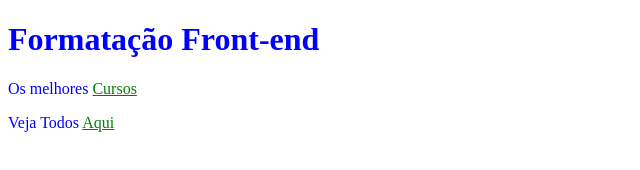
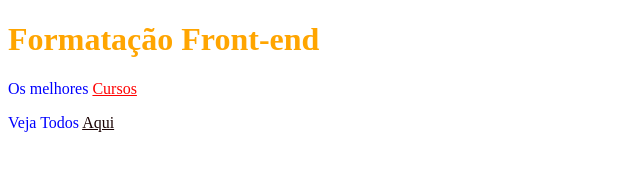
Before and after one commit to D-Michel-dev/Aula-dia-05-09-2025, a plain HTML site: page exercicio-1-seletores/index.html in a window 1280 px wide. Shown: the whole page, without its empty margins (0-640 px from the left). Drawn offline with Linux system fonts and the light colour scheme.

Commit message:
feat: adicionados id para titulo e segundo link para estilizá-los separadamente

```diff
--- a/exercicio-1-seletores/index.html
+++ b/exercicio-1-seletores/index.html
@@ -7,9 +7,9 @@
     <title>Titulo</title>
 </head>
 <body>
-    <h1>Formatação Front-end</h1>
+    <h1 id="logo">Formatação Front-end</h1>
 
-    <p>Os melhores <a href="/">Cursos</a></p>
+    <p>Os melhores <a id="link" href="/">Cursos</a></p>
     <p>Veja Todos <a href="/">Aqui</a></p>
 </body>
 </html>
--- a/exercicio-1-seletores/style.css
+++ b/exercicio-1-seletores/style.css
@@ -2,10 +2,14 @@ h1,
 p {
     color: blue;
 }
+#logo{
+    color: orange;
+}
 p a {
-    color: green;
+    color: rgb(26, 3, 3);
     text-decoration: underline;
 }
-a{
+#link{
     color: red;
+    text-decoration: underline;
 }
```
